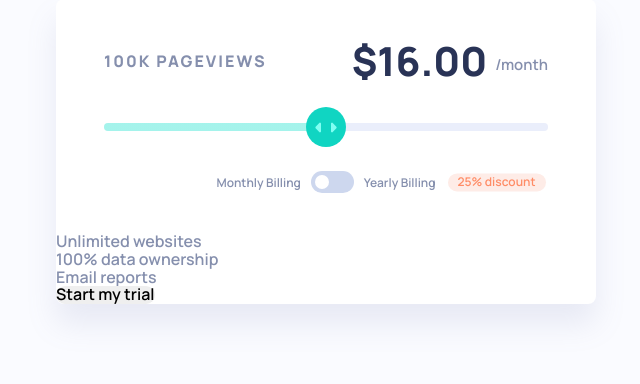
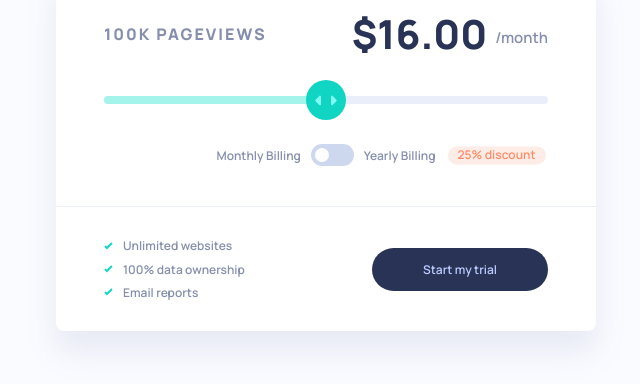
Before and after one commit to karolbanat/interactive-pricing-component, a website: page index.html in a window 1280 px wide. Shown: the part 318-702 px from the top of the page, without its empty margins (314-954 px from the left). Drawn offline with Linux system fonts and the light colour scheme.

Commit message:
Card footer styling

```diff
--- a/index.html
+++ b/index.html
@@ -38,9 +38,12 @@
 				<div class="divider"></div>
 				<div class="card__footer">
 					<ul class="benefit-list">
-						<li class="beneft-list__item">Unlimited websites</li>
-						<li class="beneft-list__item">100% data ownership</li>
-						<li class="beneft-list__item">Email reports</li>
+						<li class="benefit-list__item"><img src="./dist/images/icon-check.svg" alt=""> Unlimited
+							websites</li>
+						<li class="benefit-list__item"><img src="./dist/images/icon-check.svg" alt=""> 100% data
+							ownership</li>
+						<li class="benefit-list__item"><img src="./dist/images/icon-check.svg" alt=""> Email reports
+						</li>
 					</ul>
 					<button type="submit" form="pricing-form" class="btn btn--submit">Start my trial</button>
 				</div>
--- a/src/sass/base/_root.scss
+++ b/src/sass/base/_root.scss
@@ -51,7 +51,4 @@
 	--toggle: var(--clr-white);
 
 	--divider: var(--clr-neutral-400);
-
-	--bg-button: var(--clr-neutral-700);
-	--clr-button: var(--clr-primary-300);
 }
--- /dev/null
+++ b/src/sass/components/_benefit-list.scss
@@ -0,0 +1,20 @@
+.benefit-list {
+	&__item {
+		display: flex;
+		align-items: center;
+
+		font-size: var(--fz-small);
+
+		&:not(:last-child) {
+			margin-bottom: 1rem;
+		}
+
+		img {
+			margin-right: 1rem;
+		}
+
+		@media (max-width: 50em) {
+			justify-content: center;
+		}
+	}
+}
--- a/src/sass/components/_btn.scss
+++ b/src/sass/components/_btn.scss
@@ -3,6 +3,24 @@
 	border-radius: 100vmax;
 
 	cursor: pointer;
+
+	&--submit {
+		--background: var(--clr-neutral-700);
+		--text: var(--clr-primary-300);
+
+		padding: 1.25em 4.25em;
+
+		font-size: var(--fz-small);
+
+		color: var(--text);
+		background-color: var(--background);
+
+		transition: color 0.35s ease-in-out;
+
+		&:hover {
+			--text: var(--clr-white);
+		}
+	}
 
 	&--toggle {
 		--circle-width: 1.4rem;
--- a/src/sass/components/_card.scss
+++ b/src/sass/components/_card.scss
@@ -5,4 +5,27 @@
 	background-color: var(--bg-card);
 	box-shadow: var(--shadow);
 	border-radius: var(--borr-sm);
+
+	&__footer {
+		--pd-block: 2.4rem 3.2rem;
+		--pd-inline: 4.8rem;
+		--gap: 3.2rem;
+
+		display: flex;
+		flex-direction: column;
+		align-items: center;
+		gap: var(--gap);
+
+		padding: {
+			inline: var(--pd-inline);
+			block: var(--pd-block);
+		}
+
+		@media (min-width: 50em) {
+			--pd-block: 3.2rem;
+
+			flex-direction: row;
+			justify-content: space-between;
+		}
+	}
 }
--- a/src/sass/main.scss
+++ b/src/sass/main.scss
@@ -1,6 +1,8 @@
 @import './base/root';
 @import './base/reset';
 @import './base/base';
+
+@import './utility/divider';
 
 @import './components/pricing';
 @import './components/header';
@@ -8,3 +10,4 @@
 @import './components/pricing-form';
 @import './components/toggle';
 @import './components/btn';
+@import './components/benefit-list';
--- /dev/null
+++ b/src/sass/utility/_divider.scss
@@ -0,0 +1,5 @@
+.divider {
+	width: 100%;
+	height: 1px;
+	background-color: var(--divider);
+}
```
Also changed, not shown: dist/css/main.min.css.
